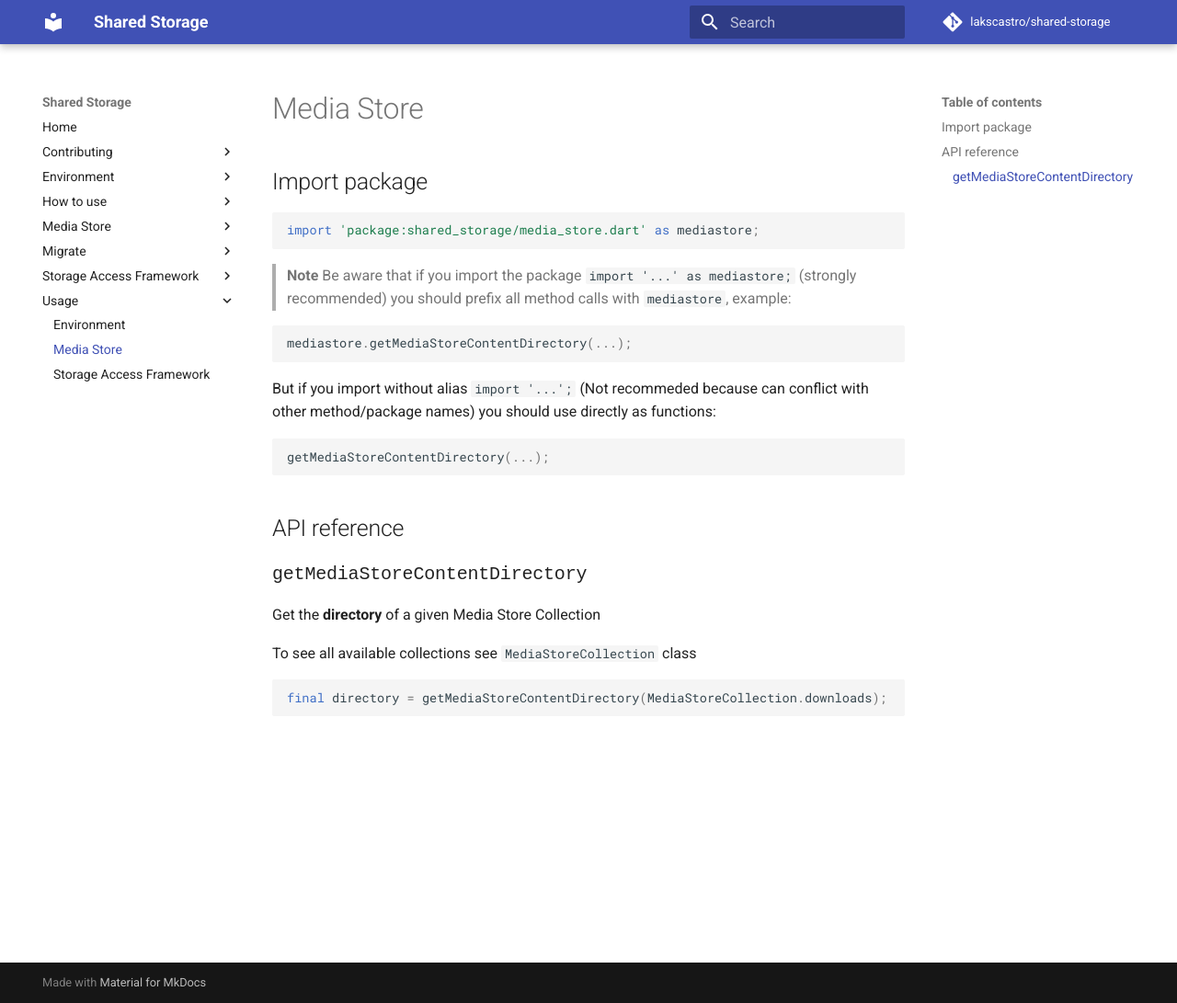
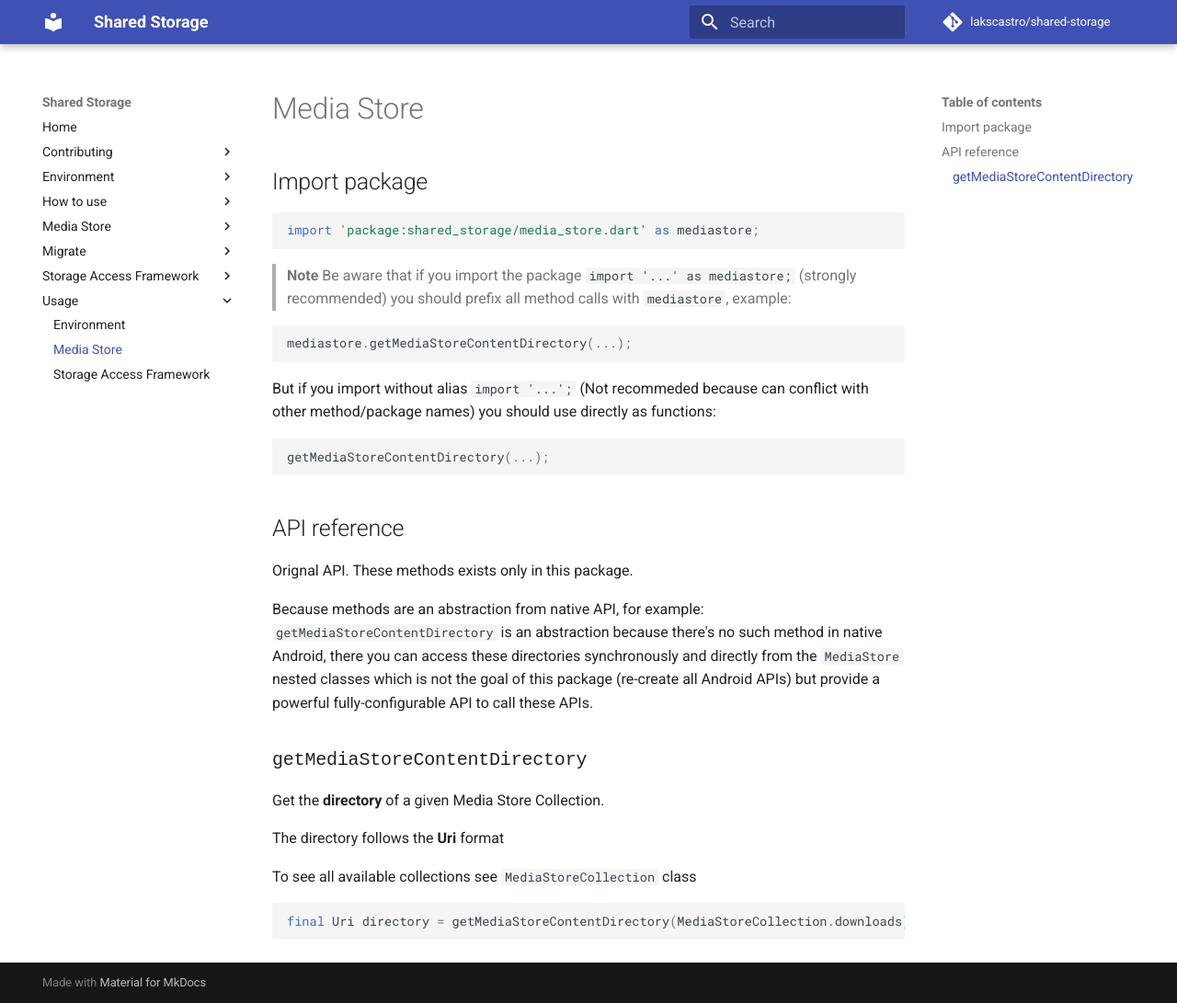
Before and after one commit to alexrintt/shared-storage, an MkDocs documentation site: the page built from docs/Usage/Media Store.md, in a window 1280 px wide and 1091 px high. Shown: the whole window at 92% size. Built offline with MkDocs 1.6.1 and Material for MkDocs 9.7.7, drawn with Linux system fonts in a browser that asks for light colours; comment, search, counter and statistics services are not loaded.

````diff
--- a/docs/Usage/Media Store.md
+++ b/docs/Usage/Media Store.md
@@ -18,12 +18,18 @@ getMediaStoreContentDirectory(...);
 
 ## API reference
 
+Orignal API. These methods exists only in this package.
+
+Because methods are an abstraction from native API, for example: `getMediaStoreContentDirectory` is an abstraction because there's no such method in native Android, there you can access these directories synchronously and directly from the `MediaStore` nested classes which is not the goal of this package (re-create all Android APIs) but provide a powerful fully-configurable API to call these APIs.
+
 ### <samp>getMediaStoreContentDirectory</samp>
 
-Get the **directory** of a given Media Store Collection
+Get the **directory** of a given Media Store Collection.
+
+The directory follows the **Uri** format
 
 To see all available collections see `MediaStoreCollection` class
 
 ```dart
-final directory = getMediaStoreContentDirectory(MediaStoreCollection.downloads);
+final Uri directory = getMediaStoreContentDirectory(MediaStoreCollection.downloads);
 ```
````
Also changed, not shown: docs/Usage/Environment.md (+99 -0 lines), docs/Usage/Storage Access Framework.md (+5 -1 lines), 3 other files.
